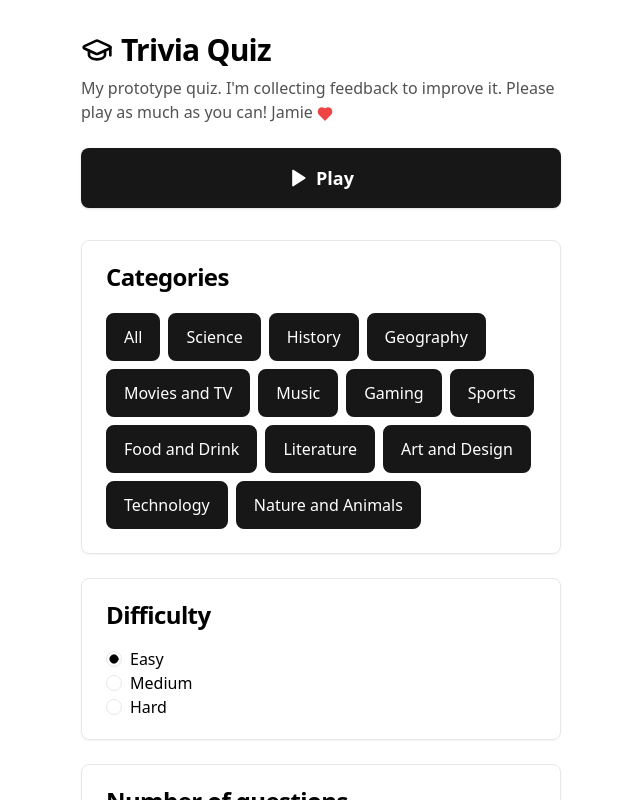
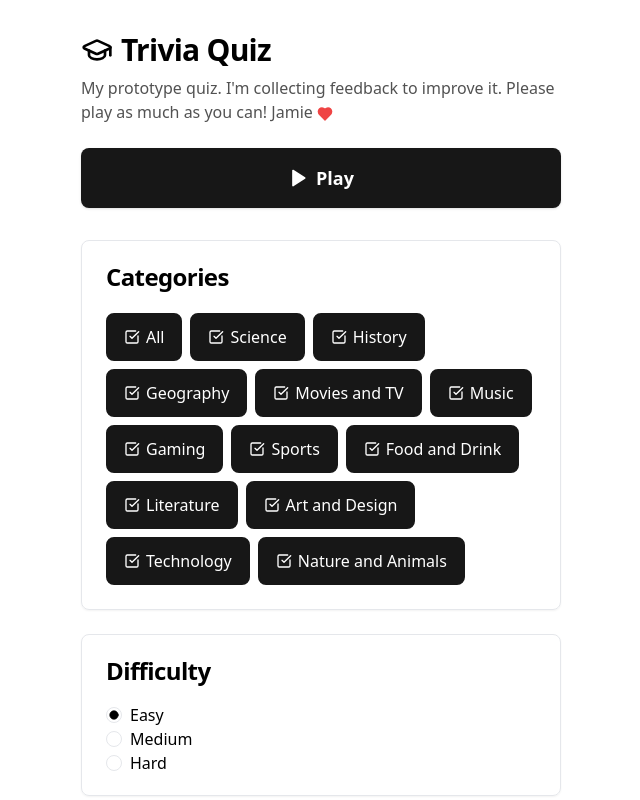
Before and after one commit to jevawin/pub-quiz, a React (Vite) app in the folder apps/web/: page / in a window 1280 px wide. Shown: the top 800 px of the page, without its empty margins (319-959 px from the left). Built offline with nearby package versions, Linux system fonts and the light colour scheme; no server answers.

Commit message:
feat(02.2): add checkbox icons to category chips
CheckSquare when selected (white), Square when not (neutral-700).
Icons match the text colour of each state.

Co-Authored-By: Claude Opus 4.6 (1M context) <noreply@anthropic.com>

```diff
--- a/apps/web/src/screens/Setup.tsx
+++ b/apps/web/src/screens/Setup.tsx
@@ -3,7 +3,7 @@ import { useSearchParams, useNavigate } from 'react-router-dom';
 import { Card, CardContent, CardHeader, CardTitle } from '@/components/ui/card';
 import { RadioGroup, RadioGroupItem } from '@/components/ui/radio-group';
 import { Label } from '@/components/ui/label';
-import { Heart, Play, GraduationCap } from 'lucide-react';
+import { Heart, Play, GraduationCap, Square, CheckSquare } from 'lucide-react';
 import { CATEGORY_OPTIONS, QUESTION_COUNTS, isValidCategory, isValidCount } from '@/config/categories';
 import { UI_DIFFICULTIES, type UiDifficulty } from '@/lib/difficulty';
 import { fetchRandomQuestions } from '@/lib/questions';
@@ -122,12 +122,13 @@ export function Setup() {
             <button
               type="button"
               onClick={toggleAll}
-              className={`rounded-lg border-2 px-4 py-2.5 text-base font-medium transition-colors ${
+              className={`inline-flex items-center gap-1.5 rounded-lg border-2 px-4 py-2.5 text-base font-medium transition-colors ${
                 allSelected
                   ? 'border-neutral-900 bg-neutral-900 text-white'
                   : 'border-neutral-300 bg-white text-neutral-700 hover:border-neutral-400'
               }`}
             >
+              {allSelected ? <CheckSquare className="h-4 w-4" /> : <Square className="h-4 w-4" />}
               All
             </button>
             {CATEGORY_OPTIONS.filter((c) => c.slug !== 'general').map((c) => {
@@ -137,12 +138,13 @@ export function Setup() {
                   type="button"
                   key={c.slug}
                   onClick={() => toggleCategory(c.slug)}
-                  className={`rounded-lg border-2 px-4 py-2.5 text-base font-medium transition-colors ${
+                  className={`inline-flex items-center gap-1.5 rounded-lg border-2 px-4 py-2.5 text-base font-medium transition-colors ${
                     active
                       ? 'border-neutral-900 bg-neutral-900 text-white'
                       : 'border-neutral-300 bg-white text-neutral-700 hover:border-neutral-400'
                   }`}
                 >
+                  {active ? <CheckSquare className="h-4 w-4" /> : <Square className="h-4 w-4" />}
                   {c.label}
                 </button>
               );
```
